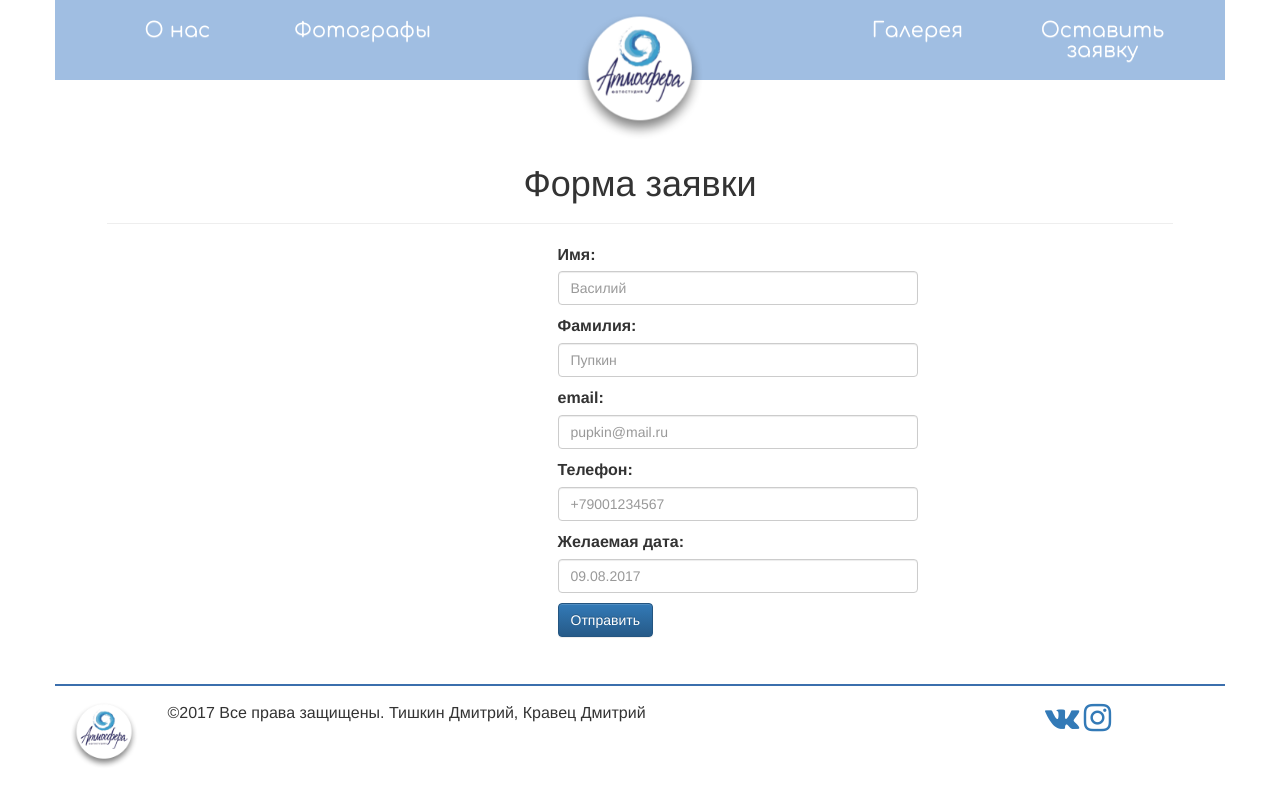
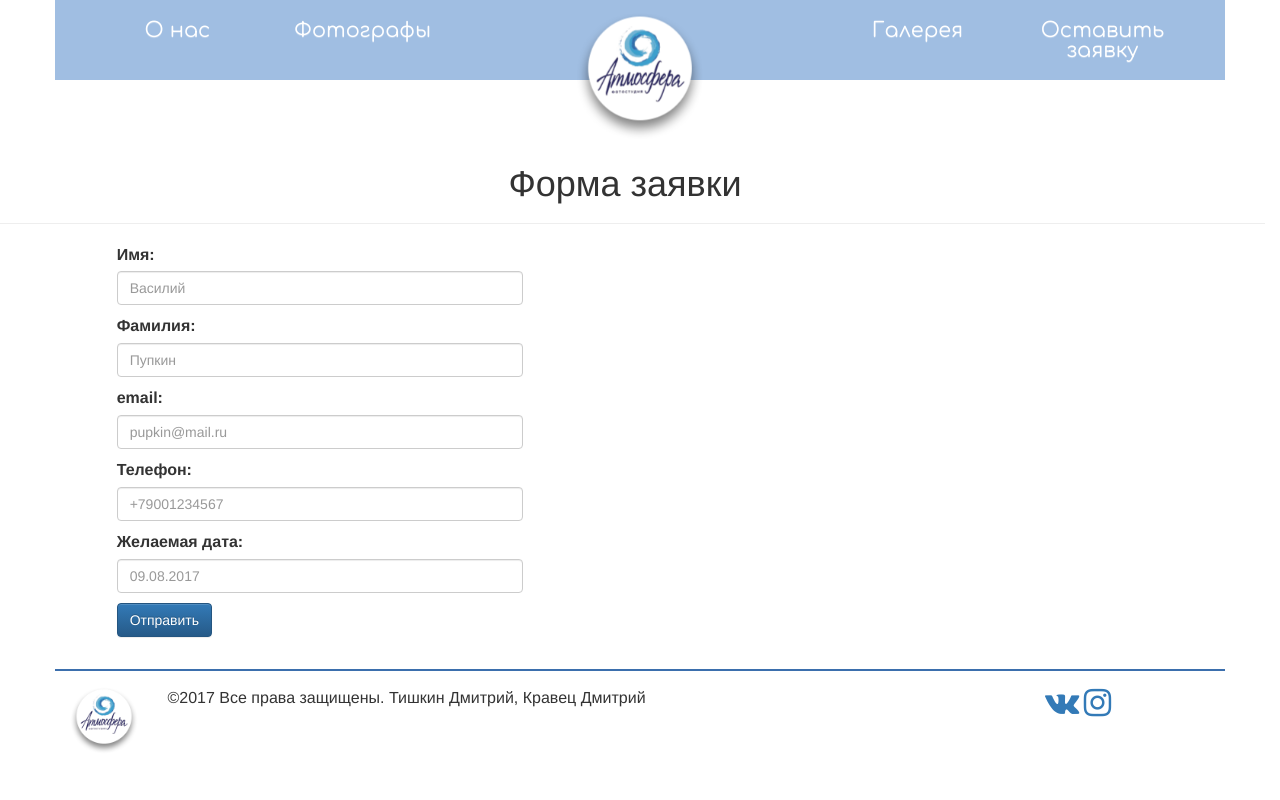
Before and after one commit to fenixsarov/Atmosphere_old, a Django app: page /request_form/ in a window 1280 px wide. Run offline with Django 3.2, Linux system fonts and the light colour scheme; style sheets or scripts are compiled from the project's sources; some libraries are stand-ins or nearby versions.

Commit message:
Added clearfix-class to base.html. Remade request-form with existed less-classes

```diff
--- a/MainApp/templates/inc-request-form.html
+++ b/MainApp/templates/inc-request-form.html
@@ -1,15 +1,11 @@
-<div class="container">
+<div class="container col-sm-6 at-contact-registration">
+    <form action="" class="col-sm-8 col-sm-offset-2" method="post">
         <div class="row request-bar">
-        <div class="col-lg-4 col-lg-offset-5">
-            <form action="" method="post">
             {% csrf_token %}
-                    <div class="form-group">
             {{ form.as_p }}
         </div>
-                    <div class="form-group">
+        <div class="row">
             <button type="submit" class="btn btn-primary">Отправить</button>
         </div>
     </form>
 </div>
-    </div>
-</div>
--- a/MainApp/templates/request_form.html
+++ b/MainApp/templates/request_form.html
@@ -5,14 +5,12 @@
 {% endblock %}
 {% block content %}
     <div class="container">
-        <div class="row"><div class="col-sm-12 splitter-block"></div></div>
+        <div class="row">
+            <div class="col-sm-12 splitter-block"></div>
+        </div>
     </div>
-    <div class="page-header col-sm-10 col-lg-offset-1 text-center">
+    <div class="row page-header col-sm-12 text-center">
         <h1>Форма заявки</h1>
     </div>
-
-
     {% include 'inc-request-form.html' %}
-
-
 {% endblock %}
--- a/templates/base.html
+++ b/templates/base.html
@@ -77,6 +77,7 @@
     </nav>
 {% block content %}
 {% endblock %}
+<div class="clearfix"></div>
 <footer class="container">
     <div class="row">
         <img class="col-xs-2 col-sm-1" src="{% static 'images/HeaderLogo.png' %}" alt="Фотостудия Атмосфера">
--- a/templates/contact.html
+++ b/templates/contact.html
@@ -26,7 +26,9 @@
                     </div>
                 </div>
             </div>
+
             <div class="col-sm-6 at-contact-registration">
+{#                {% include 'inc-request-form.html' %}#}
                 <div class="row">
                     <h1 class="col-sm-12 partition-name">
                     Запишитесь на фотосессию
```
Lines whose indentation alone changed are shown as unchanged.
